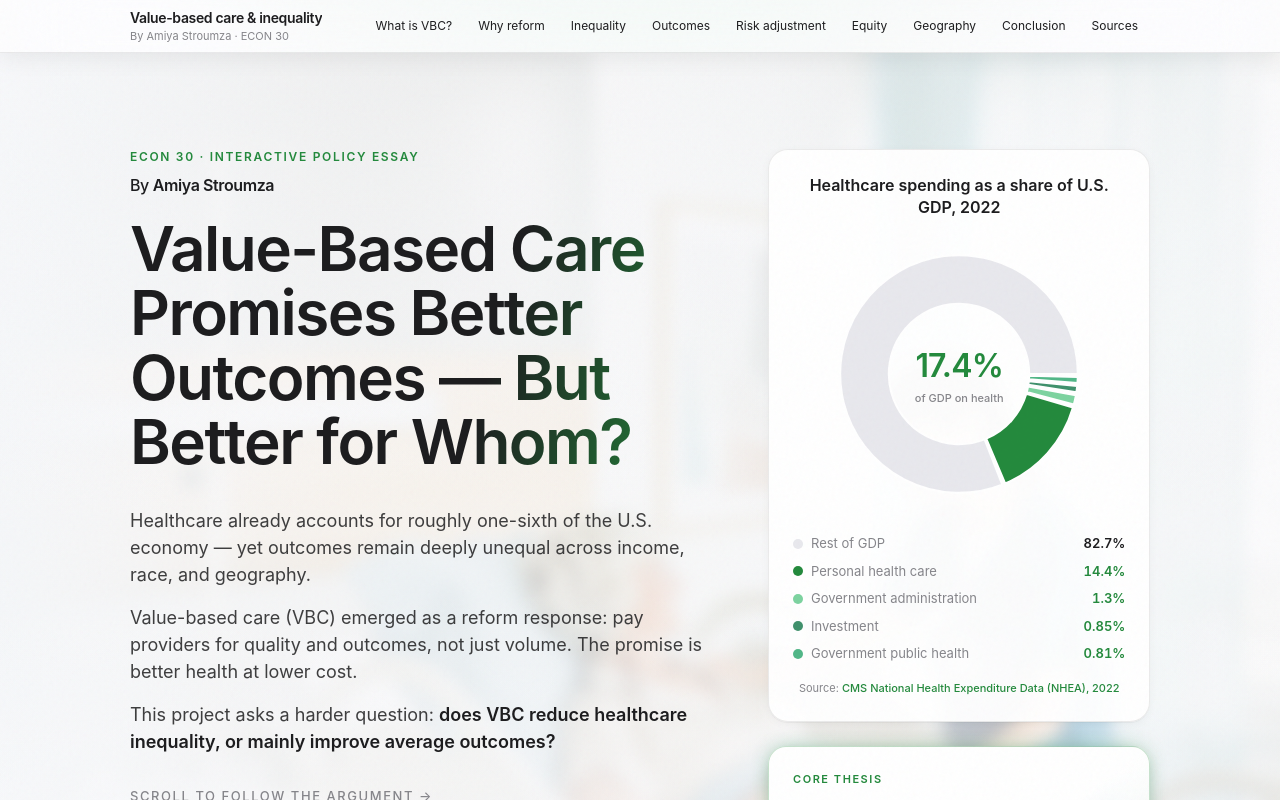
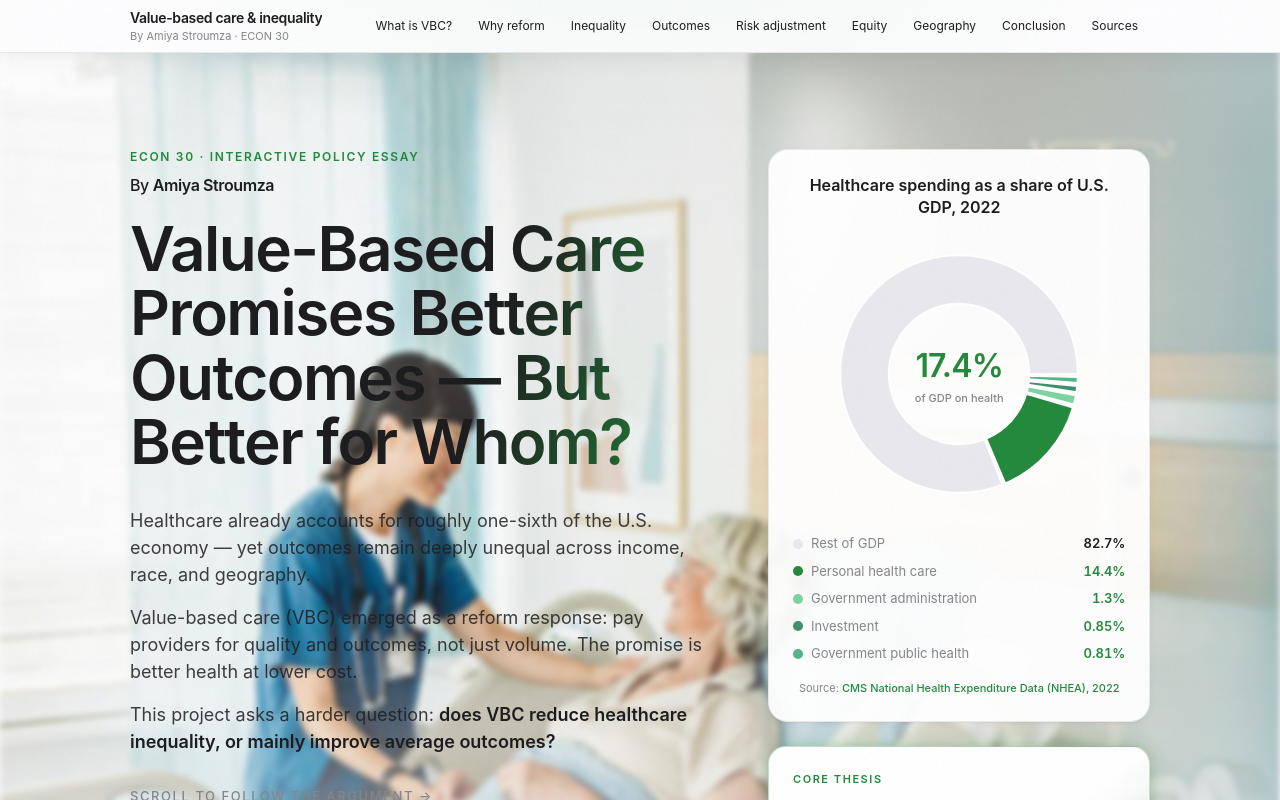
Before and after one commit to amiyais-bit/Econ30, a React (Vite) app: page / in a window 1280 px wide. Shown: the top 800 px of the page. Built offline with nearby package versions, Linux system fonts and the light colour scheme.

Commit message:
Reduce hero background blur and flip image horizontally.
Positions the patient on the left with lighter blur and adjusted gradient for text readability.

Co-authored-by: Cursor <cursoragent@cursor.com>

```diff
--- a/src/components/Hero.tsx
+++ b/src/components/Hero.tsx
@@ -13,9 +13,9 @@ export default function Hero() {
         <img
           src="/images/hero-care.png"
           alt=""
-          className="absolute inset-0 h-full w-full scale-105 object-cover object-[center_35%] blur-[6px] sm:blur-[8px]"
+          className="absolute inset-0 h-full w-full -scale-x-100 scale-105 object-cover object-[70%_35%] blur-[2px] sm:blur-[3px]"
         />
-        <div className="absolute inset-0 bg-gradient-to-r from-paper/95 via-paper/78 to-paper/55" />
+        <div className="absolute inset-0 bg-gradient-to-r from-paper/92 via-paper/70 to-paper/50" />
         <div className="absolute inset-0 bg-gradient-to-b from-paper/40 via-transparent to-paper" />
         <div className="absolute inset-x-0 bottom-0 h-40 bg-gradient-to-t from-paper via-paper/90 to-transparent" />
       </div>
```
